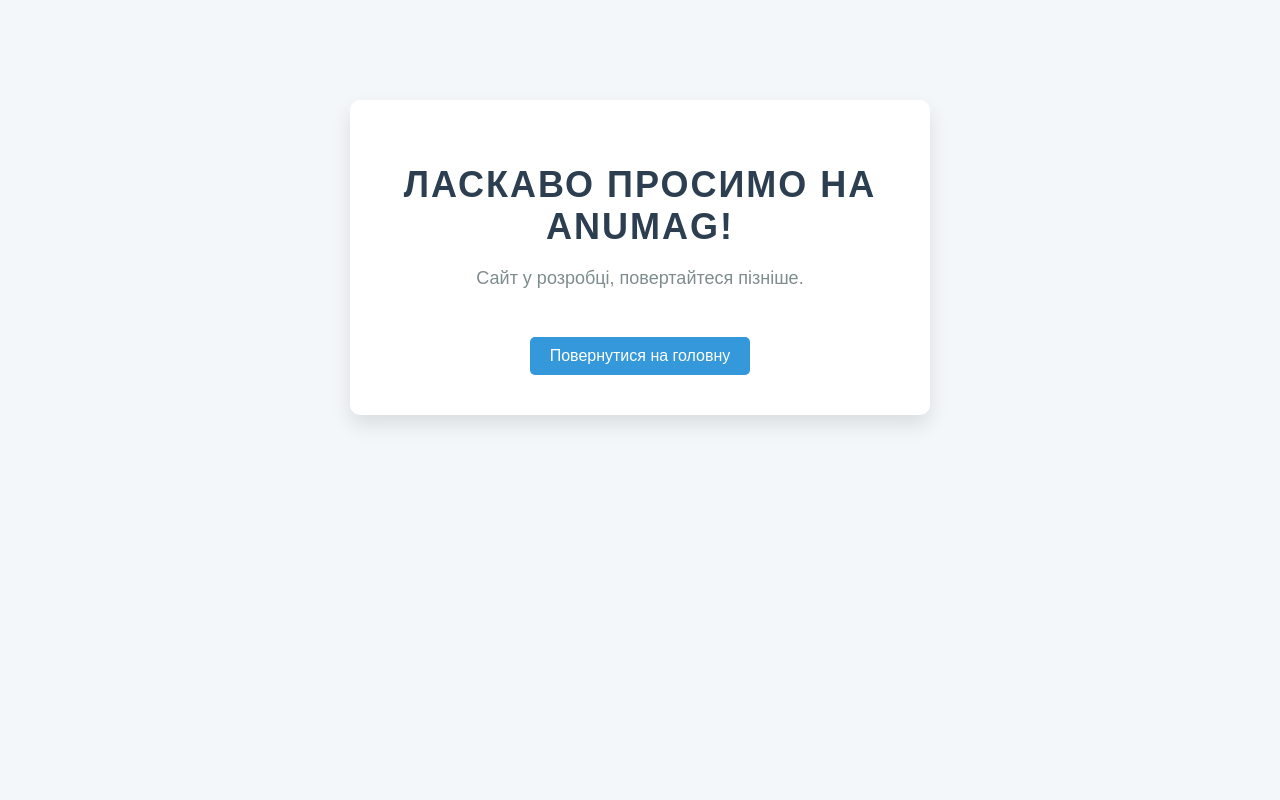
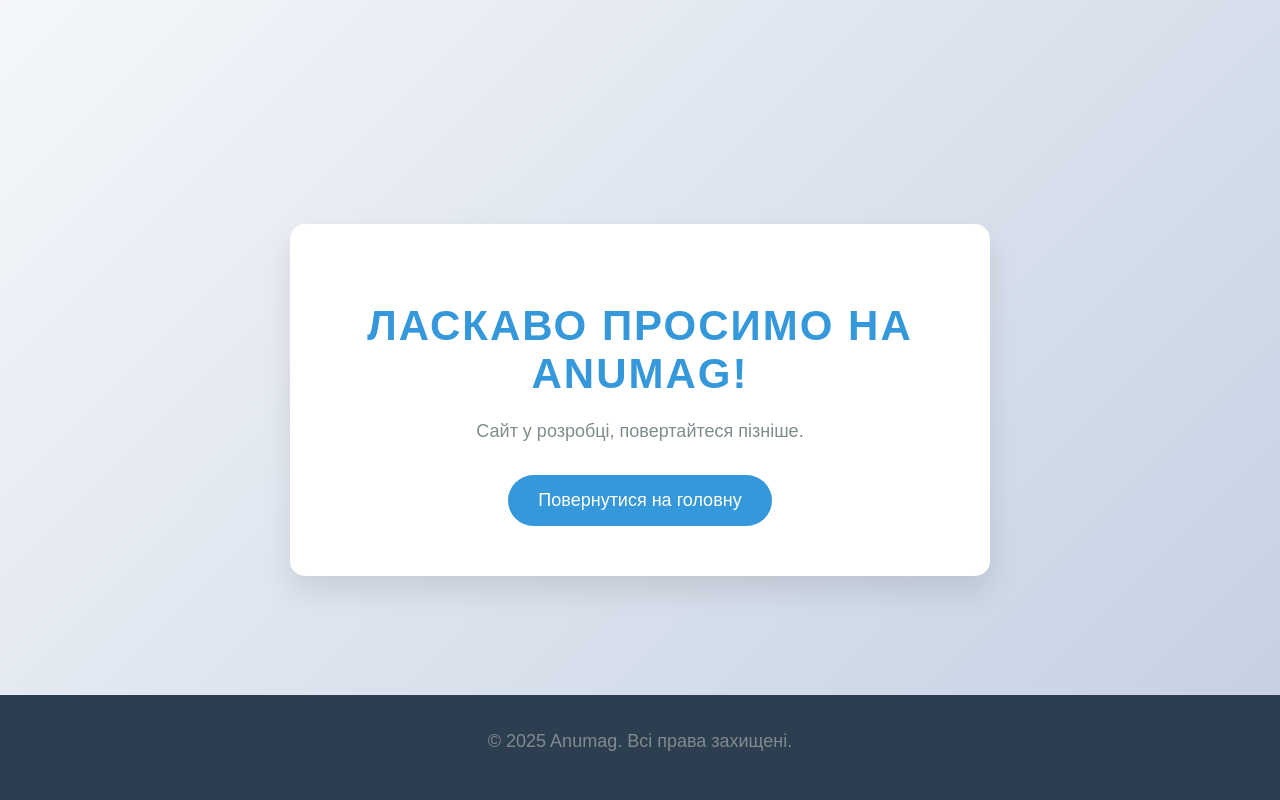
Before and after one commit to anumag1/anumag-website, a plain HTML site: page index.html in a window 1280 px wide. Drawn offline with Linux system fonts and the light colour scheme.

Commit message:
Update index.html

```diff
--- a/index.html
+++ b/index.html
@@ -7,45 +7,80 @@
     <style>
         body {
             font-family: 'Arial', sans-serif;
-            background: #f4f7fa;
-            text-align: center;
-            padding: 100px 20px;
+            background: linear-gradient(135deg, #f5f7fa, #c3cfe2);
+            color: #2c3e50;
             margin: 0;
-        }
-        h1 {
-            color: #2c3e50;
-            font-size: 36px;
-            margin-bottom: 20px;
-            text-transform: uppercase;
-            letter-spacing: 2px;
-        }
-        p {
-            color: #7f8c8d;
-            font-size: 18px;
-            margin-top: 20px;
+            padding: 0;
+            display: flex;
+            flex-direction: column;
+            justify-content: center;
+            align-items: center;
+            height: 100vh;
+            box-sizing: border-box;
         }
         .wrapper {
             background: #fff;
-            border-radius: 10px;
-            box-shadow: 0 10px 20px rgba(0, 0, 0, 0.1);
-            padding: 40px;
-            max-width: 500px;
-            margin: auto;
+            border-radius: 15px;
+            padding: 50px;
+            box-shadow: 0 15px 30px rgba(0, 0, 0, 0.1);
+            text-align: center;
+            max-width: 600px;
+            width: 100%;
+            transform: scale(1);
+            animation: fadeIn 1s ease-out;
+        }
+        h1 {
+            font-size: 42px;
+            color: #3498db;
+            margin-bottom: 20px;
+            letter-spacing: 2px;
+            text-transform: uppercase;
+            font-weight: bold;
+        }
+        p {
+            font-size: 18px;
+            color: #7f8c8d;
+            line-height: 1.5;
+            margin-bottom: 30px;
         }
         .button {
             background-color: #3498db;
             color: white;
-            padding: 10px 20px;
-            font-size: 16px;
+            padding: 15px 30px;
+            font-size: 18px;
+            border-radius: 50px;
             border: none;
-            border-radius: 5px;
             text-decoration: none;
             display: inline-block;
-            margin-top: 30px;
-            transition: background-color 0.3s ease;
+            transition: transform 0.3s ease, background-color 0.3s ease;
         }
         .button:hover {
             background-color: #2980b9;
+            transform: translateY(-3px);
+        }
+        .button:active {
+            transform: translateY(0);
+        }
+        .footer {
+            width: 100%;
+            background-color: #2c3e50;
+            color: white;
+            text-align: center;
+            padding: 15px 0;
+            position: absolute;
+            bottom: 0;
+            left: 0;
+            font-size: 14px;
+        }
+        @keyframes fadeIn {
+            0% {
+                opacity: 0;
+                transform: translateY(-30px);
+            }
+            100% {
+                opacity: 1;
+                transform: translateY(0);
+            }
         }
     </style>
 </head>
@@ -55,5 +90,8 @@
         <p>Сайт у розробці, повертайтеся пізніше.</p>
         <a href="#" class="button">Повернутися на головну</a>
     </div>
+    <div class="footer">
+        <p>&copy; 2025 Anumag. Всі права захищені.</p>
+    </div>
 </body>
 </html>
```
